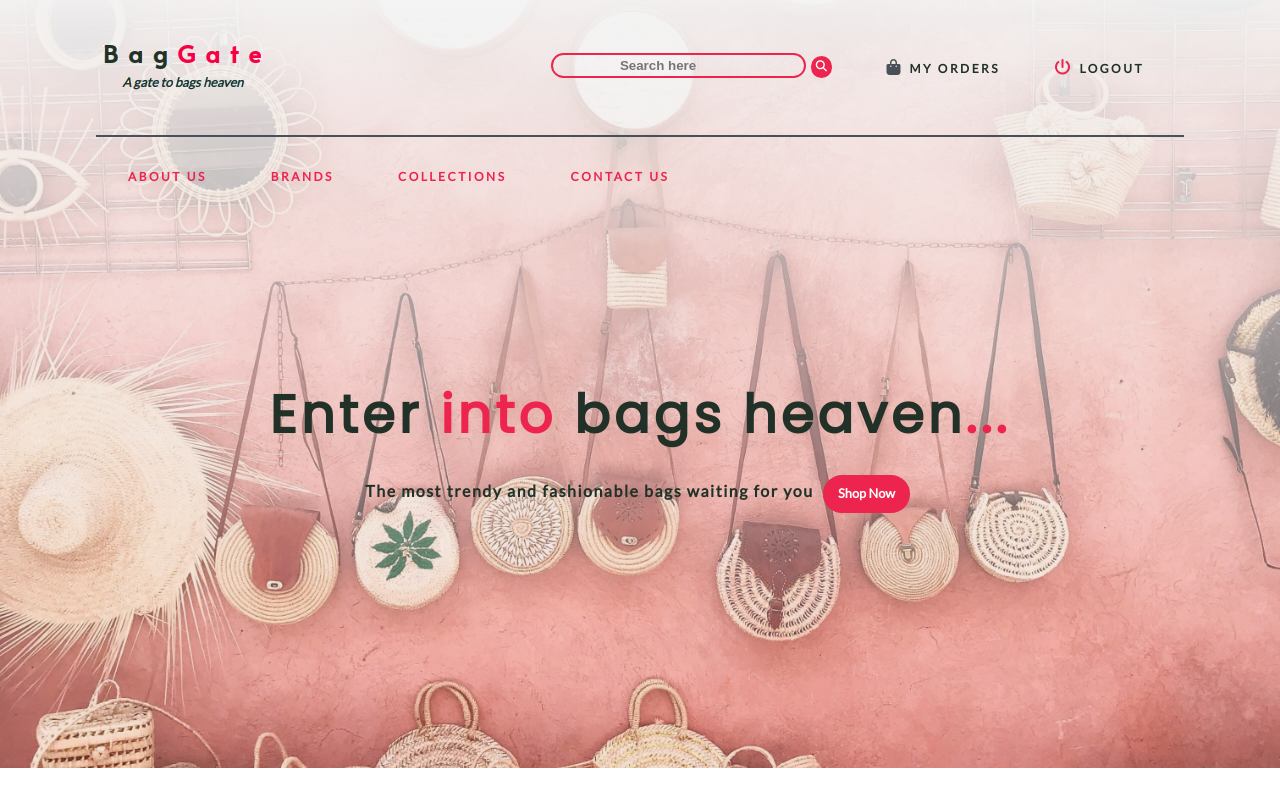
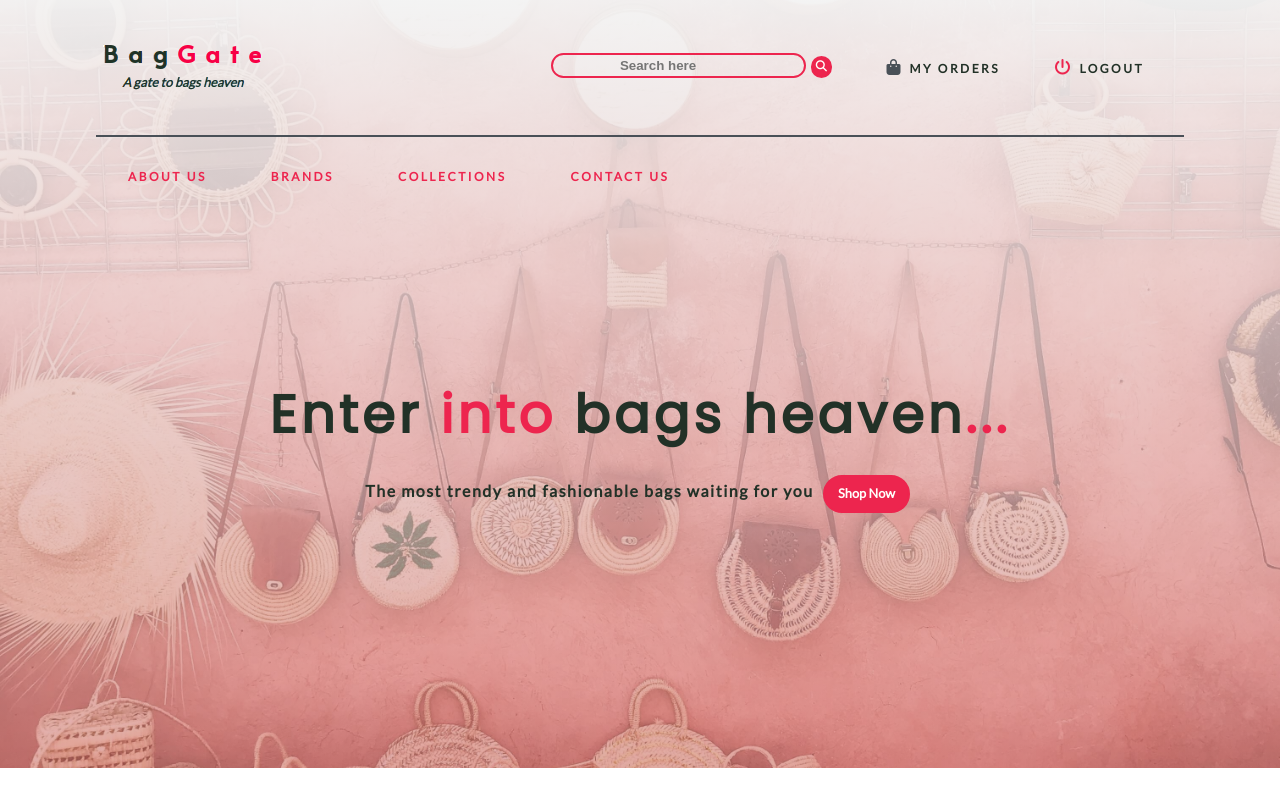
Before and after one commit to kapeiharshad/ecommerce-ui, a React (Create React App) app: page / in a window 1280 px wide. Built offline with nearby package versions, Linux system fonts and the light colour scheme; the HTML template or start-up script is replaced by a standard one.

Commit message:
gradient color change

```diff
--- a/src/components/home/Dashboard.css
+++ b/src/components/home/Dashboard.css
@@ -1,7 +1,7 @@
 .hero {
   background: linear-gradient(
       rgba(243, 243, 243, 0.972),
-      rgba(206, 118, 118, 0.2)
+      rgba(206, 118, 118, 0.6)
     ),
     url("../../img/bannerImage.jpg") center/cover no-repeat fixed;
 }
@@ -48,3 +48,7 @@
   background: transparent;
   color: var(--mainBlack);
 }
+
+/* Big screen Tablet view */
+@media screen and (max-width: 1024px) {
+}
```
